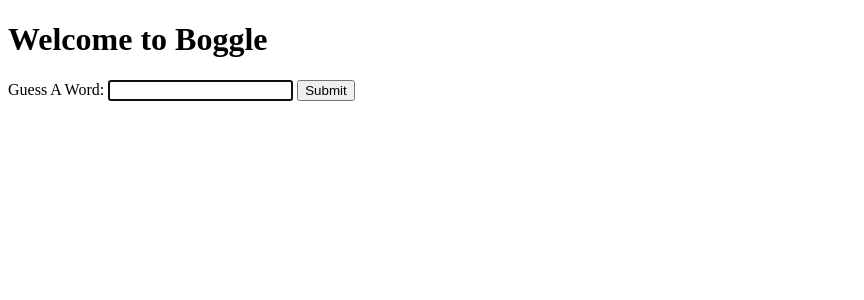
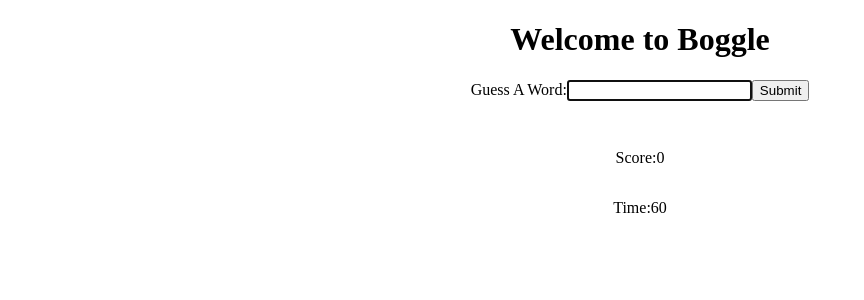
Before and after one commit to Fredeggs/flask_boggle, a Flask app: page / in a window 1280 px wide. Shown: the top 300 px of the page, without its empty margins (0-864 px from the left). Run offline with Flask 2, Linux system fonts and the light colour scheme; parts of the project's set-up code (start-up, migrations or seed data) failed here and were passed over.

Commit message:
added score functionality and basic css

```diff
--- /dev/null
+++ b/static/app.css
@@ -0,0 +1,43 @@
+h1 {
+    display: flex;
+    align-items: center;
+    justify-content: center;
+}
+
+table {
+    display: flex;
+    align-items: center;
+    justify-content: center;
+    margin-left: 875px;
+    margin-right: 875px;
+    background-color: green;
+}
+
+td {
+    width: 20px;
+    height: 20px;
+}
+
+form {
+    display: flex;
+    align-items: center;
+    justify-content: center;
+}
+
+#message {
+    display: flex;
+    align-items: center;
+    justify-content: center;
+}
+
+#score-div {
+    display: flex;
+    align-items: center;
+    justify-content: center;
+}
+
+#timer-div {
+    display: flex;
+    align-items: center;
+    justify-content: center;
+}
--- a/static/app.js
+++ b/static/app.js
@@ -1,7 +1,10 @@
 "use strict";
+
 
 const $boggleForm = $("#guess-word");
 const $guessMessage = $("#guess-message");
+const $score = $('#score');
+
 $boggleForm.on("submit", guessWord);
 
 async function guessWord(evt) {
@@ -14,10 +17,36 @@ async function guessWord(evt) {
     data: { $guess },
   });
   if (response.data.result === "ok") {
-    $guessMessage.text("Good Guess!");
+    let score = Number($score.text())
+    score += Number($guess.length)
+    $score.text(score)
+    if ($guessMessage.css('display') === 'none') {
+      $guessMessage.css('display', 'block');
+      $guessMessage.text("Good Guess!").fadeOut(3000);
+    }
+    else {
+      $guessMessage.text("Good Guess!").fadeOut(3000);
+    }
   } else if (response.data.result === "not-on-board") {
-    $guessMessage.text("That word is not on the board");
+    if ($guessMessage.css('display') === 'none') {
+      $guessMessage.css('display', 'block');
+      $guessMessage.text("That word is not on the board").fadeOut(3000);
+    }
+    else {
+      $guessMessage.text("That word is not on the board").fadeOut(3000);
+    }
   } else {
-    $guessMessage.text("That is not a word");
+    if ($guessMessage.css('display') === 'none') {
+      $guessMessage.css('display', 'block');
+      $guessMessage.text("That is not a word").fadeOut(3000);
+    }
+    else {
+      $guessMessage.text("That is not a word").fadeOut(3000);
+    }
   }
 }
+
+function countDown() {
+  setTimeout() // Disable the ability to submit guesses after 60 sec
+  setInterval() // Subtract 1 from the timer after each second
+}
--- a/templates/base.html
+++ b/templates/base.html
@@ -1,11 +1,14 @@
 <!DOCTYPE html>
 <html lang="en">
+
 <head>
     <meta charset="UTF-8">
     <meta http-equiv="X-UA-Compatible" content="IE=edge">
     <meta name="viewport" content="width=device-width, initial-scale=1.0">
+    <link rel="stylesheet" href="/static/app.css">
     <title>Boggle!</title>
 </head>
+
 <body>
     <h1>Welcome to Boggle</h1>
     <table>
@@ -22,11 +25,23 @@
         <label for="guess">Guess A Word: </label>
         <input type="text" id="guess" name="guess" autofocus>
         <button type="submit" id="submit">Submit</button>
+    </form>
+    <div id="message">
         <p id="guess-message"></p>
-    </form>
+    </div>
+    <div id="score-div">
+        <label for="score">Score: </label>
+        <p id="score">0</p>
+    </div>
+    <div id="timer-div">
+        <label for="timer">Time: </label>
+        <p id="timer">60</p>
+    </div>
+
 
     <script src="https://unpkg.com/jquery"></script>
     <script src="https://unpkg.com/axios/dist/axios.js"></script>
     <script src="/static/app.js"></script>
 </body>
+
 </html>
```
